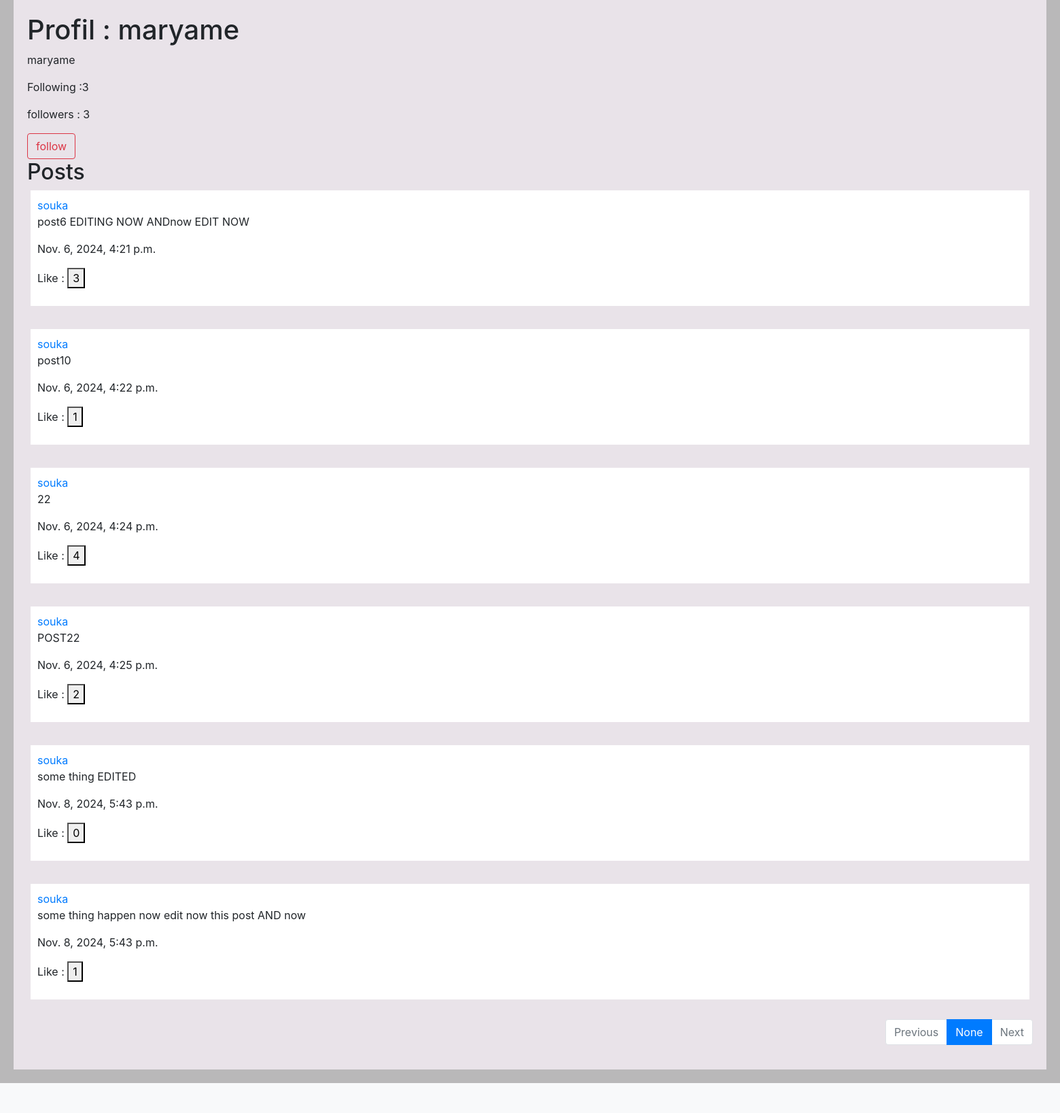
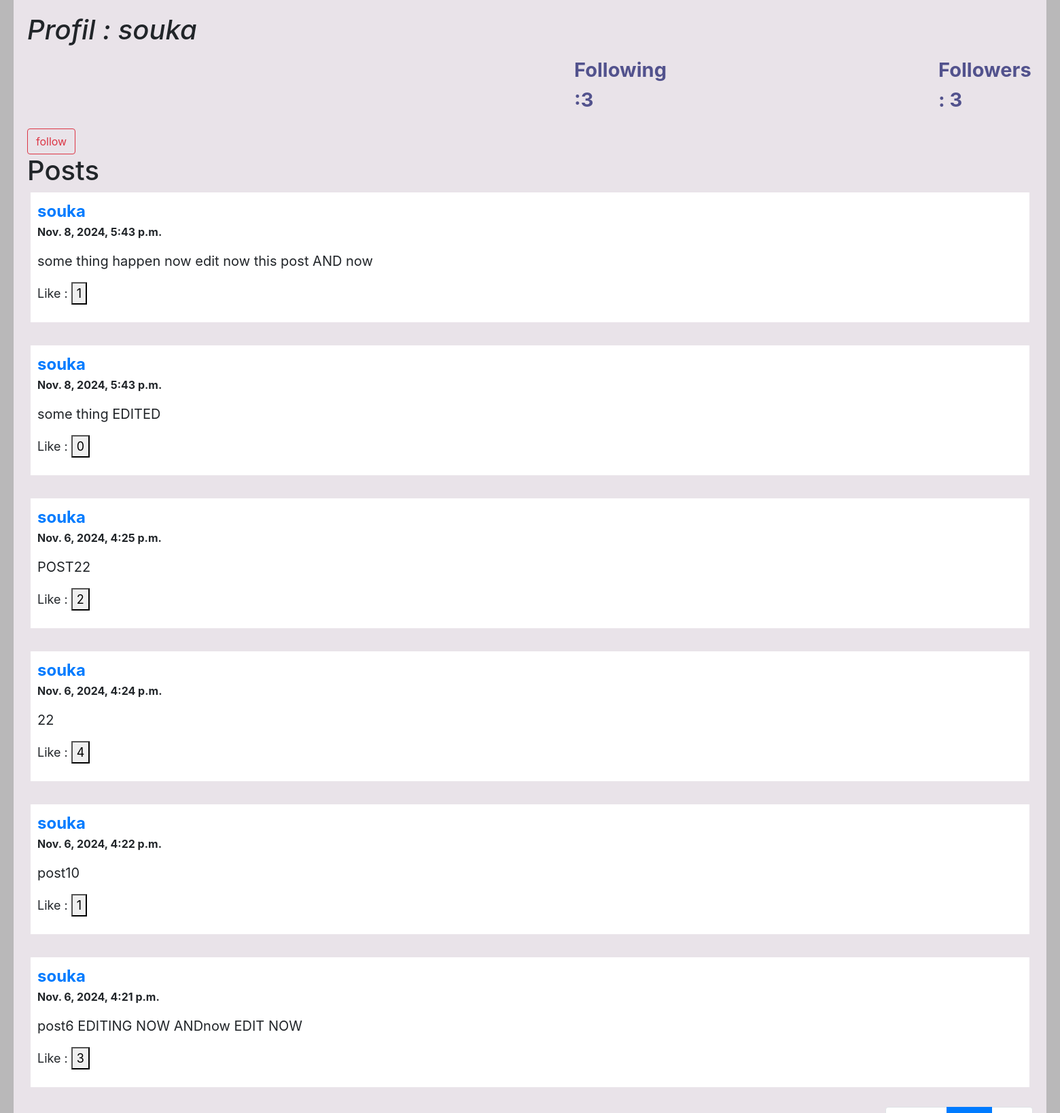
Before and after one commit to maryame5/Network-platform, a Django app: a page that uses network/templates/network/profil.html in a window 1560 px wide. Shown: the part 76-1713 px from the top of the page at 68% size. Before the commit the page ends 1669 px from the top, so only its background shows below. Run offline with Django 3.2, Linux system fonts and the light colour scheme; a user stored in the database is signed in; data comes from the database, SQL or seed files in the repository; both versions use the stored data as it was after the commit; some libraries are stand-ins or nearby versions.

Commit message:
done finnaly

```diff
--- a/network/static/network/index.js
+++ b/network/static/network/index.js
@@ -1,13 +1,18 @@
 
 document.addEventListener("DOMContentLoaded", function() {
-    document.querySelector("#create").addEventListener("click" , create());
+    const createButton = document.querySelector("#create");
+    if (createButton) {
+        createButton.addEventListener("click", create());
+    }
+
+
     document.querySelectorAll(".edit").forEach(editbutton => {
         console.log("1");
         editbutton.addEventListener("click" ,function() {
 
         console.log("2");
         const postId = this.getAttribute('data-post-id');
-        console.log("3");
+        console.log(postId);
         document.querySelector(`#edit_post-${postId}`).style.display = 'block';
         console.log("4");
         document.querySelector("#update").addEventListener("click" , edit(postId));
@@ -81,7 +86,12 @@ function edit(postId) {
                 .then(post => {
                      console.log("poste edited", post);
                      const postelement =document.querySelector(`#post-${postId}`);
-                     postelement.querySelector(`#p-${postId}`).textContent = content;
+                     console.log("postId:", postId);
+                     console.log("postelement:", postelement);
+                     const contentelement =postelement.querySelector(`#p-${postId}`);
+                     console.log("contentelement",contentelement);
+                     contentelement.innerHTML = content;
+
 
                      document.querySelector(`#edit_post-${postId}`).style.display = 'none';
                     })
--- a/network/templates/network/profil.html
+++ b/network/templates/network/profil.html
@@ -1,11 +1,14 @@
 {% extends "network/layout.html" %}
 {% load static %}
 {% block body %}
-   <h1>Profil : {{user.username}}</h1>
-    <div id="profil1">
-       <p>{{user.username}}</p>
-       <p>Following :{{following_nbr}}</p>
-       <p>followers : {{follower_nbr}}</p>
+
+<h1 style="font-style: italic;">Profil : {{userr.username}}</h1>
+    <div id="profil1" style="display: flex; font-size: 29px; font-weight: bold; padding:5px ;color:#52528d">
+
+       <p style="margin-left:800px ;">Following :{{following_nbr}}</p>
+       <p style="margin-left:400px ;">Followers : {{follower_nbr}}</p>
+
+      </div>
        {% if others != userr %}
        <div>
         <form action="{% url 'follow' userr %}" method="POST">
@@ -16,28 +19,33 @@
        </div>
        {% endif %}
 
-    </div>
-    <div id ="post_user">
-        <h2>Posts </h2>
+
+
+        <h1>Posts </h1>
         {% for post in page_obj %}
         {# Each "post" is a Post model object. #}
-        <div id="post" class="post">
-            <a href="{%url 'profil' post.user %}" >{{post.user}} </a>
-            <p>{{post.content}}</p>
-            <p>{{post.timestamp}}</p>
-            <p> Like :
-              <button id="like-{{post.id}}" class="like" data-post-id="{{post.id}}">{{post.like}}</button></p>
+              <div id="post-{{post.id}}" class="post ">
+
+                <b style="font-size: 1.5em; margin-right: 1400px;"><a href="{%url 'profil' post.user %}" >{{post.user}} </a></b>
+                <b> <p>{{post.timestamp}}</p></b>
+                <p id="p-{{post.id}}" style="font-size: 20px;">{{post.content}}</p>
+
+                <p style="font-size: 18px;">Like :
+                  <button id="like-{{post.id}}" class="like" data-post-id="{{post.id}}">{{post.like}}</button></p>
             {% if others == userr %}
-            <button> edit</button>
-            <div id="edit_post"  style="display: none;">
+            <button class="edit btn btn-primary " data-post-id="{{post.id}}" style="font-size: 1.5em ;">Edit</button>
+            <div id="edit_post-{{post.id}}"  style="display: none;">
               <h2>edit post</h2>
-              <form class="form_edit" method="post">
+              <form id="form_edit-{{post.id}}" method="post">
                 {% csrf_token %}
-                  <label for="content">Content:</label>
-                  <textarea id="content" name="content" required></textarea>
+                <div class="input-group">
+                  <span class="input-group-text" for="content">Content : </span>
+                  <textarea class="form-control" aria-label="With textarea" id="content-{{post.id}}" name="content" placeholder="share what you want with your friends" required></textarea>
+                </div>
+
+
                   <br>
-                  <input id ="update" type="submit" value="update" >
-
+                  <input class=" d-md-flex justify-content-md-end btn-lg"  id ="update" type="submit" value="update" >
               </form>
           </div>
             {% endif %}
--- a/network/views.py
+++ b/network/views.py
@@ -37,11 +37,12 @@ def following(request):
     following_users = [f.following for f in foll]
      #get the posts of the people they are following
 
-    post=[]
-    for i in following_users:
 
-        array=Post.objects.filter(user=i)
-        post.extend(array)
+    post=Post.objects.filter(user__in=following_users)
+
+
+
+    post = post.order_by("-timestamp").all()
 
     paginator = Paginator(post, 10)
     page_number = request.GET.get('page')
@@ -162,6 +163,7 @@ def profil(request,name):
      userr = User.objects.get(username=name)
      #get tho posts of the one creating
      post = Post.objects.filter(user=userr)
+     post = post.order_by("-timestamp").all()
      paginator = Paginator(post, 10)
      page_number = request.GET.get('page')
      page_obj = paginator.get_page(page_number)
```
Also changed, not shown: network/templates/network/following.html (+9 -8 lines), network/templates/network/index.html (+14 -9 lines), db.sqlite3, network/static/network/styles.css (line endings or trailing spaces).
